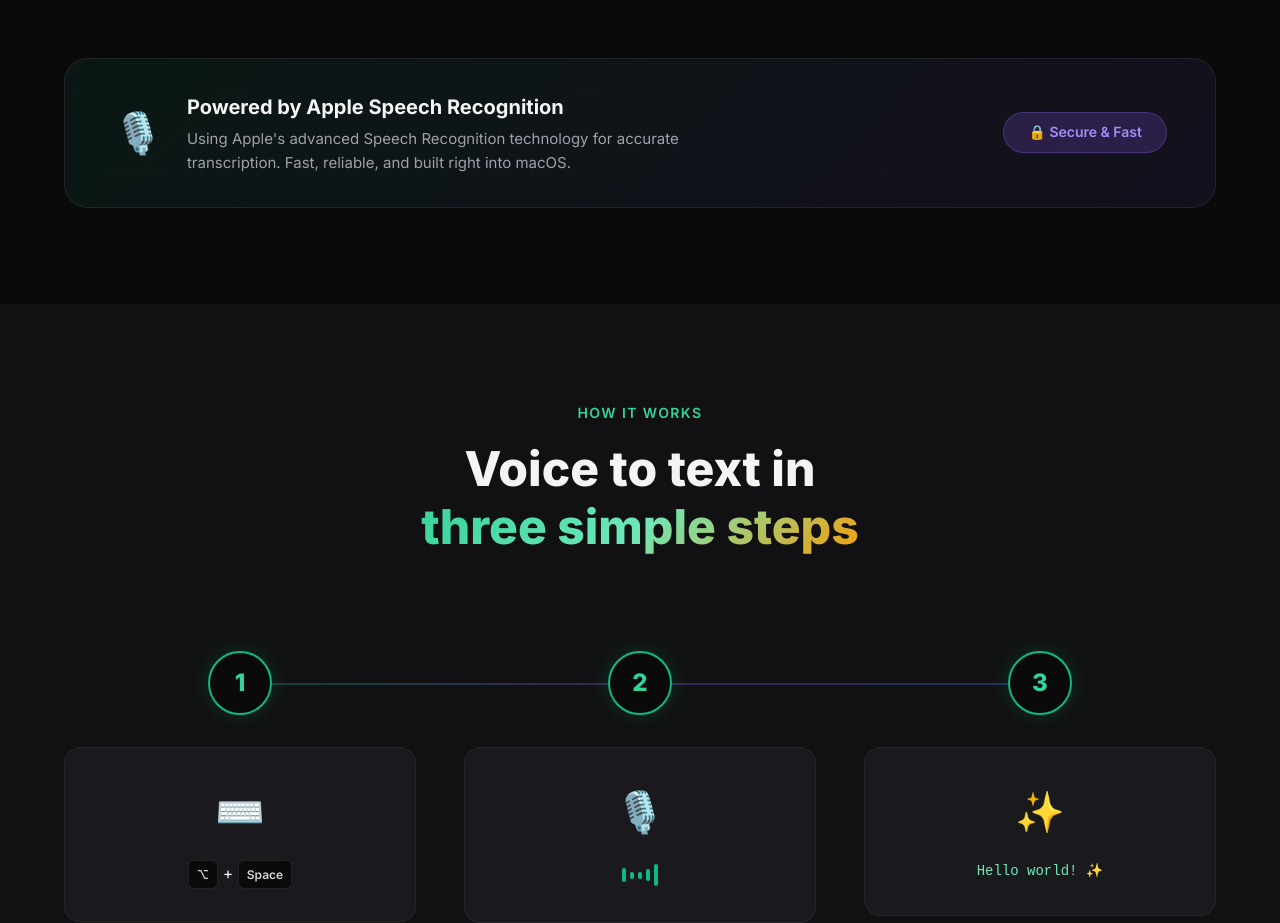
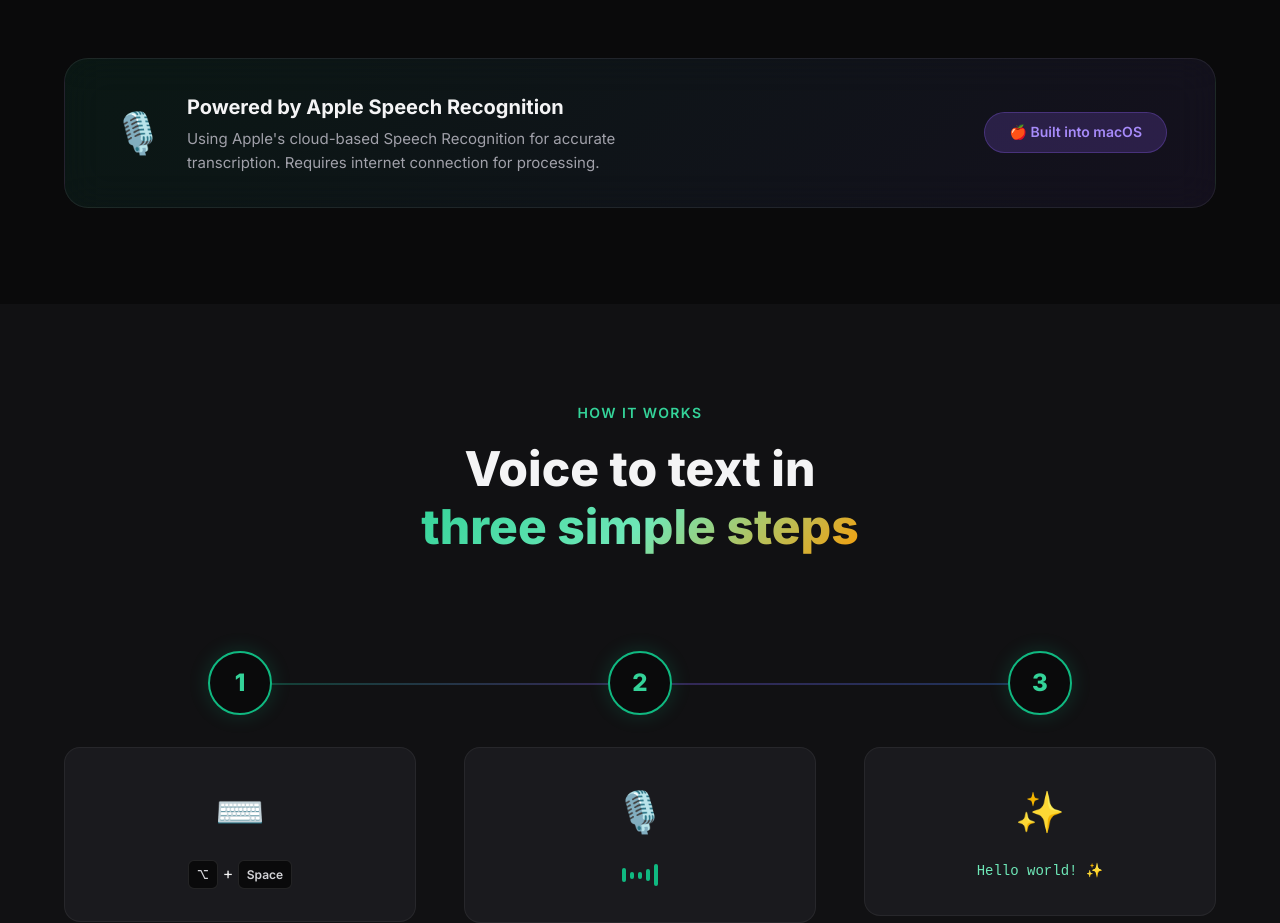
Before and after one commit to StevenACZ/SapoWhisperLanding, a Nuxt app: page / in a window 1280 px wide. Shown: the part 2000-2923 px from the top of the page. Built offline with nearby package versions, Linux system fonts and the light colour scheme; no server answers.

Commit message:
fix: clarify that Apple Speech Recognition requires internet
- Update banner to specify 'cloud-based' Speech Recognition
- Changed description to 'Requires internet connection for processing'
- Updated badge from 'Secure & Fast' to 'Built into macOS' for accuracy

```diff
--- a/app/components/FeaturesSection.vue
+++ b/app/components/FeaturesSection.vue
@@ -39,13 +39,13 @@
           <div>
             <h3>Powered by Apple Speech Recognition</h3>
             <p>
-              Using Apple's advanced Speech Recognition technology for accurate
-              transcription. Fast, reliable, and built right into macOS.
+              Using Apple's cloud-based Speech Recognition for accurate
+              transcription. Requires internet connection for processing.
             </p>
           </div>
         </div>
         <div class="features__highlight-badge">
-          <span>🔒 Secure & Fast</span>
+          <span>🍎 Built into macOS</span>
         </div>
       </div>
     </div>
```
